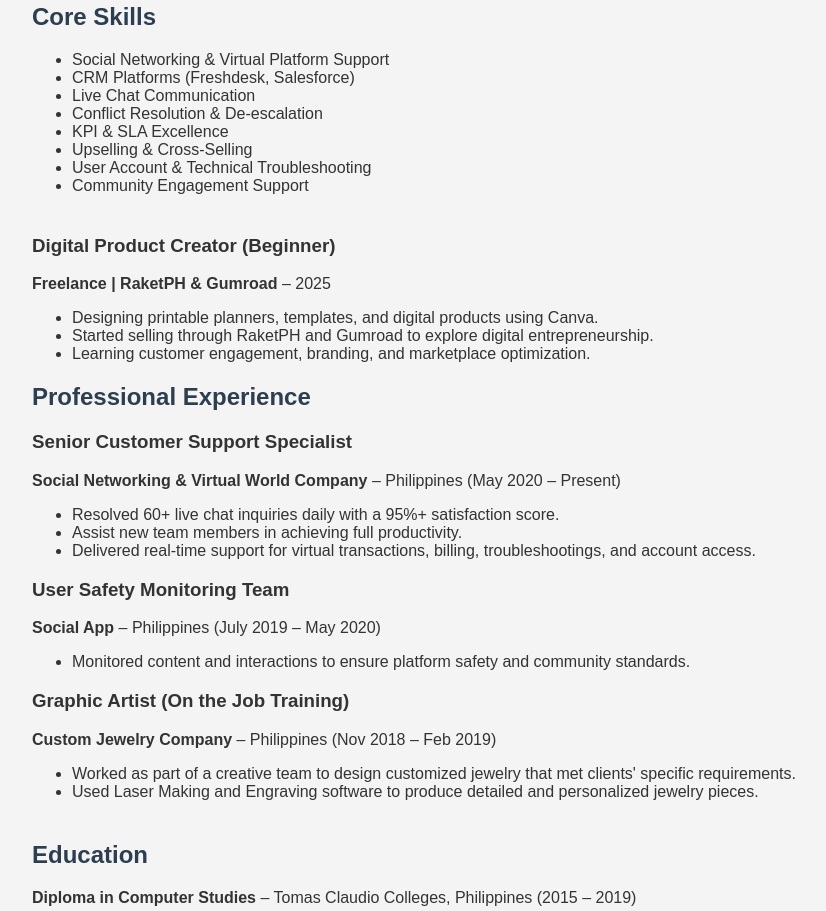
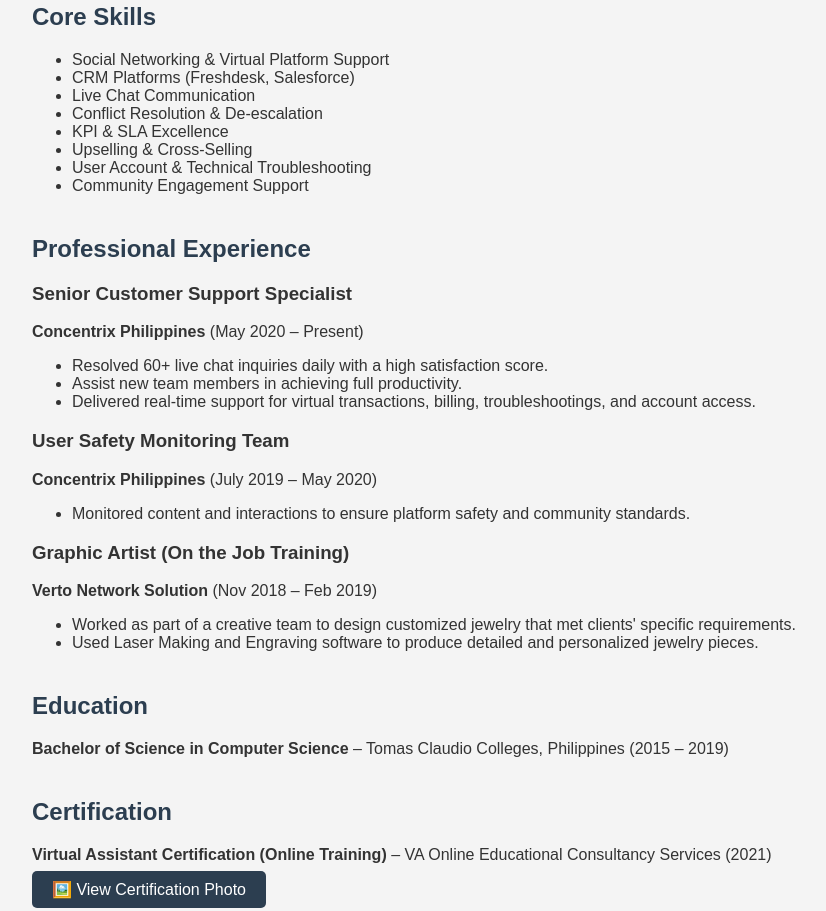
Before and after one commit to jailaflrs/jaila, a plain HTML site: page index.html in a window 1280 px wide. Shown: the part 358-1269 px from the top of the page, without its empty margins (108-934 px from the left). Drawn offline with Linux system fonts and the light colour scheme.

Commit message:
Add files via upload

```diff
--- a/index.html
+++ b/index.html
@@ -83,31 +83,23 @@
         <!-- Experience Section -->
         <section class="section">
 
-            <h3>Digital Product Creator (Beginner)</h3>
-            <p><strong> Freelance | RaketPH & Gumroad</strong> – 2025</p>
-            <ul>
-            <li>Designing printable planners, templates, and digital products using Canva.</li>
-            <li>Started selling through RaketPH and Gumroad to explore digital entrepreneurship.</li>
-            <li>Learning customer engagement, branding, and marketplace optimization.</li>
-            </ul>
-
             <h2>Professional Experience</h2>
             <h3>Senior Customer Support Specialist</h3>
-            <p><strong>Social Networking & Virtual World Company</strong> – Philippines (May 2020 – Present)</p>
+            <p><strong>Concentrix Philippines</strong> (May 2020 – Present)</p>
             <ul>
-                <li>Resolved 60+ live chat inquiries daily with a 95%+ satisfaction score.</li>
+                <li>Resolved 60+ live chat inquiries daily with a high satisfaction score.</li>
                 <li>Assist new team members in achieving full productivity.</li>
                 <li>Delivered real-time support for virtual transactions, billing, troubleshootings, and account access.</li>
             </ul>
 
             <h3>User Safety Monitoring Team</h3>
-            <p><strong>Social App</strong> – Philippines (July 2019 – May 2020)</p>
+            <p><strong>Concentrix Philippines</strong> (July 2019 – May 2020)</p>
             <ul>
                 <li>Monitored content and interactions to ensure platform safety and community standards.</li>
             </ul>
 
             <h3>Graphic Artist (On the Job Training)</h3>
-            <p><strong>Custom Jewelry Company</strong> – Philippines (Nov 2018 – Feb 2019)</p>
+            <p><strong>Verto Network Solution</strong> (Nov 2018 – Feb 2019)</p>
             <ul>
                 <li>Worked as part of a creative team to design customized jewelry that met clients' specific requirements.</li>
                 <li>Used Laser Making and Engraving software to produce detailed and personalized jewelry pieces.</li>
@@ -117,7 +109,7 @@
         <!-- Education Section -->
         <section class="section">
             <h2>Education</h2>
-            <p><strong>Diploma in Computer Studies</strong> – Tomas Claudio Colleges, Philippines (2015 – 2019)</p>
+            <p><strong>Bachelor of Science in Computer Science</strong> – Tomas Claudio Colleges, Philippines (2015 – 2019)</p>
         </section>
 
         <!-- Certification Section -->
```
